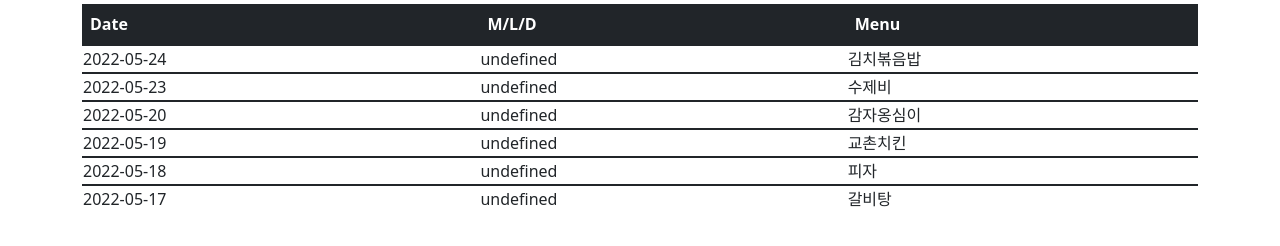
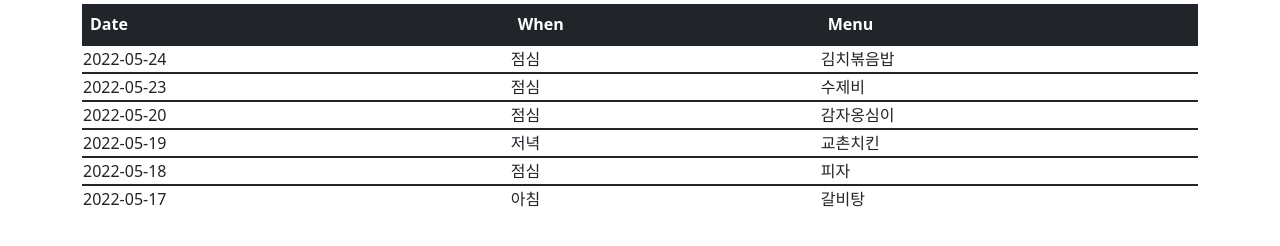
Before and after one commit to sunny-im/js_practice, a plain HTML site: page JsonToTable/JsonToTable2.html in a window 1280 px wide. Shown: the part 58-304 px from the top of the page. Drawn offline with nearby package versions, Linux system fonts and the light colour scheme.

Commit message:
Json To Table

```diff
--- a/JsonToTable/JsonToTable2.html
+++ b/JsonToTable/JsonToTable2.html
@@ -19,15 +19,15 @@
 
       function jsonFunc(jsonText) {
           const date = new Array();
-          const workDay = new Array();
-          const done = new Array();
+          const when = new Array();
+          const menu = new Array();
 
           const json = JSON.parse(jsonText);
 
           for(i=0; i<json.length; i++) {
               date[i] = json[i].date;
-              workDay[i] = json[i].days;
-              done[i] = json[i].work;
+              when[i] = json[i].when;
+              menu[i] = json[i].menu;
           }
           const table = document.getElementById("table");
 
@@ -38,10 +38,10 @@
               td1.appendChild(document.createTextNode(date[i] + ""));
 
               const td2 = document.createElement("td");
-              td2.appendChild(document.createTextNode(workDay[i] + ""));
+              td2.appendChild(document.createTextNode(when[i] + ""));
 
               const td3 = document.createElement("td");
-              td3.appendChild(document.createTextNode(done[i]+ ""));
+              td3.appendChild(document.createTextNode(menu[i]+ ""));
 
               tr.appendChild(td1);
               tr.appendChild(td2);
@@ -60,7 +60,7 @@
     <thead class="table-dark">
       <tr>
         <th>Date</th>
-        <th>M/L/D</th>
+        <th>When</th>
         <th>Menu</th>
       </tr>
     </thead>
--- a/JsonToTable/Log.json
+++ b/JsonToTable/Log.json
@@ -1,33 +1,33 @@
 [
     {
         "date":"2022-05-24",
-        "M/L/D": "점심",
-        "work": "김치볶음밥"
+        "when": "점심",
+        "menu": "김치볶음밥"
 
     },
     {
         "date":"2022-05-23",
-        "M/L/D": "점심",
-        "work": "수제비"
+        "when": "점심",
+        "menu": "수제비"
     },
     {
         "date":"2022-05-20",
-        "M/L/D": "점심",
-        "work": "감자옹심이"
+        "when": "점심",
+        "menu": "감자옹심이"
     },
     {
         "date":  "2022-05-19",
-        "M/L/D": "저녁",
-        "work": "교촌치킨"
+        "when": "저녁",
+        "menu": "교촌치킨"
     },
     {
         "date":  "2022-05-18",
-        "M/L/D": "점심",
-        "work": "피자"
+        "when": "점심",
+        "menu": "피자"
     },
     {
         "date":  "2022-05-17",
-        "M/L/D": "아침",
-        "work": "갈비탕"
+        "when": "아침",
+        "menu": "갈비탕"
     }
 ]
```
Also changed, not shown: JsonToTable/Log3.json (+12 -12 lines).
